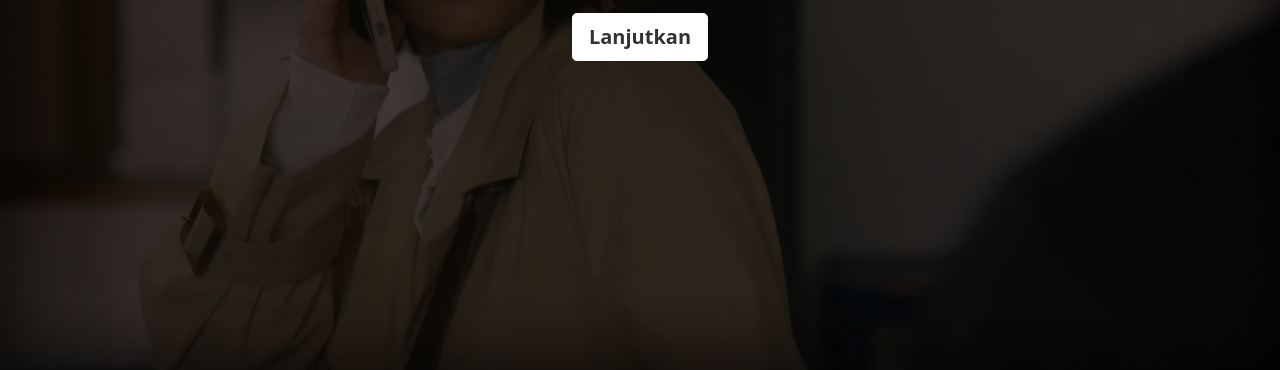
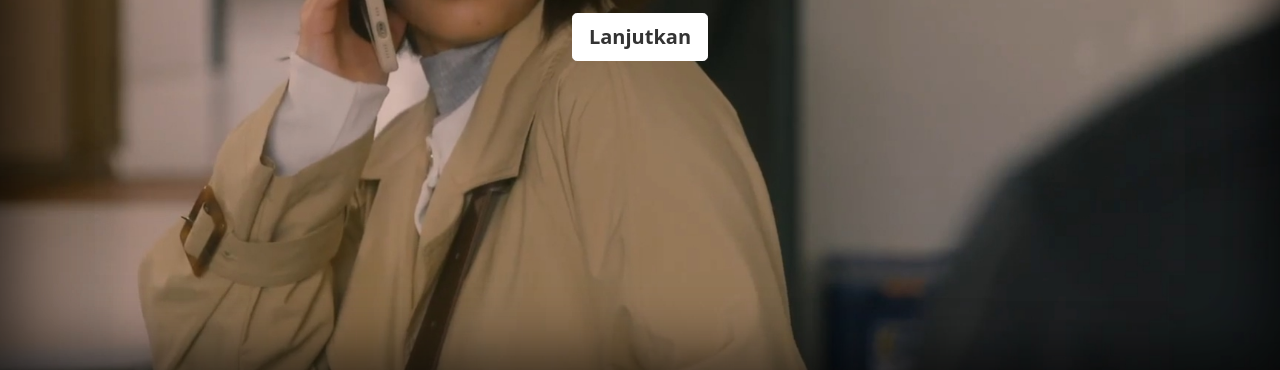
Before and after one commit to freetersubs/sorepaku, a plain HTML site: page index.html in a window 1280 px wide. Shown: the part 430-800 px from the top of the page. Drawn offline with nearby package versions, Linux system fonts and the light colour scheme.

Commit message:
Update index.html

```diff
--- a/index.html
+++ b/index.html
@@ -36,16 +36,20 @@ body, html {
 }
 
 .bg {
-  background: linear-gradient(
-          rgba(0, 0, 0, 0.7),
-          rgba(0, 0, 0, 0.7)
-        ), url("sorepaku2.jpg");
+  /* The image used */
+  background-image: url("sorepaku2.jpg");
+  /* Full height */
   height: 100%;
-  /* text-shadow: 2px 2px 2px #000000; */
+  text-shadow: 2px 2px 2px #000000;
 
+  /* Center and scale the image nicely */
   background-position: center;
   background-repeat: no-repeat;
   background-size: cover;
+  /* background: linear-gradient(
+          rgba(0, 0, 0, 0.7),
+          rgba(0, 0, 0, 0.7)
+        ),; */
 }
 
 .cover-container {
```
